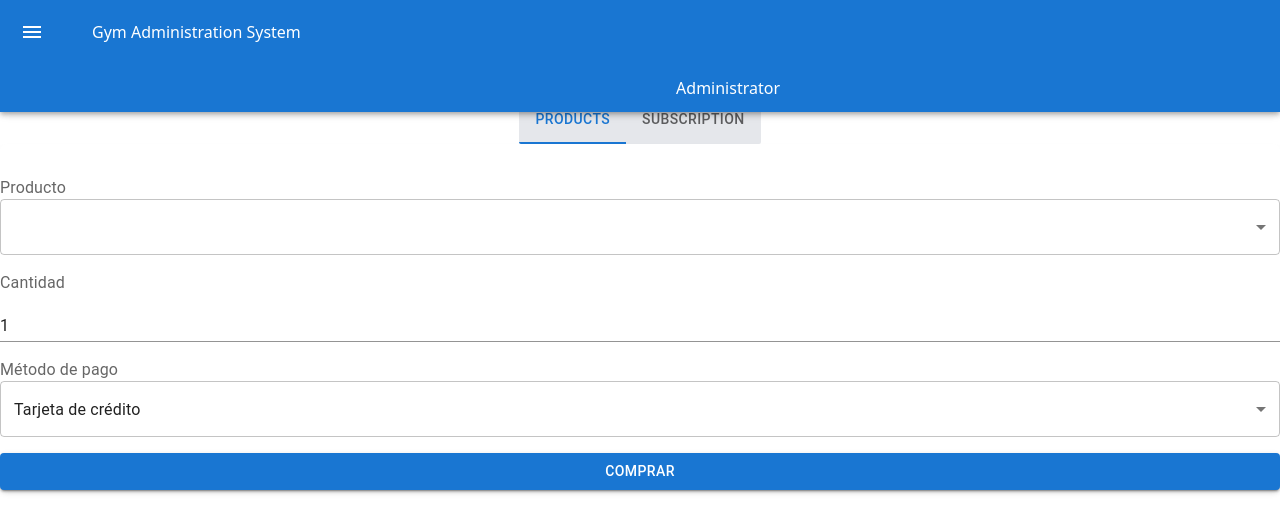
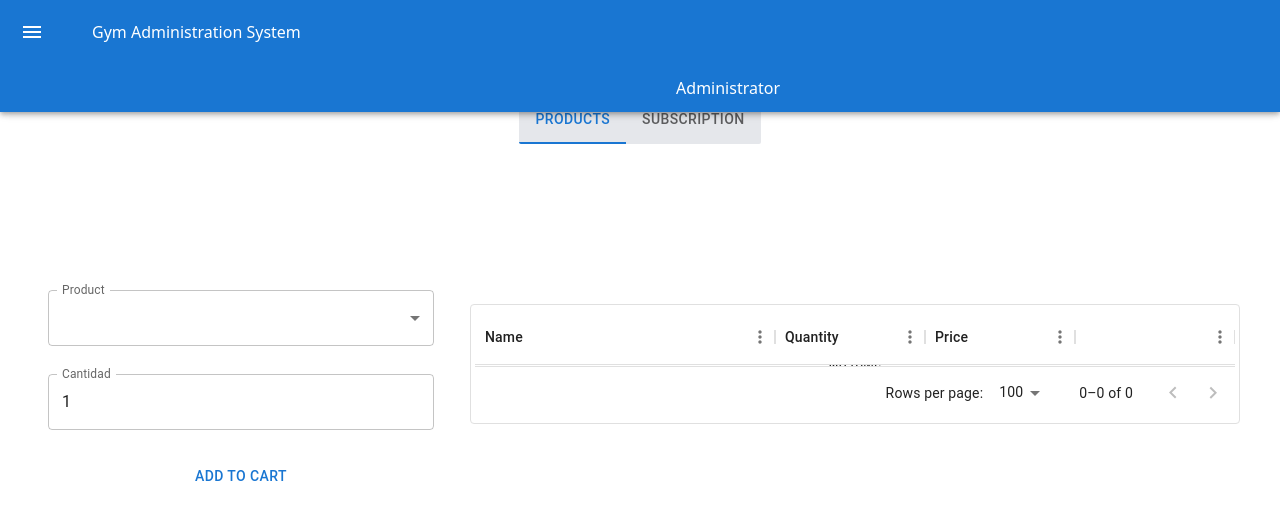
Before and after one commit to miguel-resource/gym-administration, a Next.js app: page /pos in a window 1280 px wide. Shown: the top 532 px of the page. Built offline with nearby package versions, Linux system fonts and the light colour scheme.

Commit message:
[ADD] pos section

```diff
--- a/components/common/TableData.tsx
+++ b/components/common/TableData.tsx
@@ -1,25 +1,29 @@
 import { Box, Modal } from "@mui/material";
 import { DataGrid } from "@mui/x-data-grid";
+import { useEffect } from "react";
+import { useCart } from "react-use-cart";
 
 type Props = {
   columns: any[];
-  rows: any[];
+  rows?: any[];
   openModal: boolean;
   setOpenModal: (open: boolean) => void;
 };
 
 const TableData = ({ columns, rows, openModal, setOpenModal }: Props) => {
+  const { items } = useCart();
+
   return (
     <section className="mx-auto mt-20 space-x-4 mb-24">
       <DataGrid
         onCellEditStop={(e) => console.log(e)}
         columns={columns}
-        rows={rows}
-        loading={rows.length === 0}
+        rows={rows ? rows : items}
         sx={{
           maxHeight: "80vh",
           display: "flex",
           justifyContent: "center",
+
         }}
         className="p-1"
       />
@@ -56,7 +60,7 @@ const TableData = ({ columns, rows, openModal, setOpenModal }: Props) => {
           >
             Are you sure you want to delete this{" "}
             <span className="text-red-500 font-bold">
-              {rows[0]?.name ? rows[0].name : rows[0]?.customer}
+            {rows ? rows[0].name : "product"  }
             </span>
             ?
           </p>
--- a/components/pos/ProductsForm.tsx
+++ b/components/pos/ProductsForm.tsx
@@ -1,22 +1,50 @@
 import React, { useState, useEffect } from "react";
 import {
-  Box,
   Button,
   FormControl,
   FormLabel,
   Input,
+  InputLabel,
+  MenuItem,
   Select,
+  TextField,
 } from "@mui/material";
+import { useForm } from "react-hook-form";
+import handler from '../../pages/api/hello';
+import { useCart } from "react-use-cart";
 
 type Props = {
   products: any[];
-  onSubmit: (data: any) => void;
+  // onSubmit: any;
 };
 
-const ProductForm = ({ products, onSubmit }: Props) => {
+const ProductForm = ({ products }: Props) => {
+  const { addItem } = useCart();
   const [product, setProduct] = useState("");
   const [quantity, setQuantity] = useState(1);
   const [paymentMethod, setPaymentMethod] = useState("Tarjeta de crédito");
+  const {
+    handleSubmit,
+    register,
+    formState: { errors },
+  } = useForm({});
+
+  const onSubmit = (data: any) => {
+
+    const id = Math.floor(Math.random() * 10000) + 1;
+    // change id to string
+    const idString = id.toString();
+    const { product, quantity, name } = data;
+    const item = {
+      id: idString,
+      name,
+      product,
+      quantity,
+      price: 0,
+    };
+    console.log(item);
+    addItem(item);
+  }
 
   useEffect(() => {
     if (products) {
@@ -24,58 +52,54 @@ const ProductForm = ({ products, onSubmit }: Props) => {
     }
   }, [products]);
 
-  const handleSubmit = (e: React.SyntheticEvent) => {
-    e.preventDefault();
-    onSubmit({ product, quantity, paymentMethod });
-  };
-
   return (
-    <Box
-      component="form"
-      sx={{
-        display: "flex",
-        flexDirection: "column",
-        gap: 2,
-      }}
-      onSubmit={handleSubmit}
-      mt={4}
+    <form
+      className="flex flex-col gap-7 p-2 mt-10 w-full"
+      onSubmit={handleSubmit(onSubmit)}
     >
-      <FormControl>
-        <FormLabel>Producto</FormLabel>
-        <Select value={product} onChange={(e) => setProduct(e.target.value)}>
+      <FormControl
+        sx={{
+          width: "100%",
+        }}
+      >
+        <InputLabel id="product">Product </InputLabel>
+        <Select
+          id="product"
+          labelId="product"
+          label="Product"
+          {...register("product", { required: true })}
+          value={product}
+          onChange={(e) => setProduct(e.target.value)}
+        >
           {products.map((product) => (
-            <option key={product.id} value={product.id}>
+            <MenuItem key={product.id} value={product.id}>
               {product.name}
-            </option>
+            </MenuItem>
           ))}
         </Select>
+        <span>
+          {errors && errors.product && "Debe seleccionar un producto"}
+        </span>
       </FormControl>
 
       <FormControl>
-        <FormLabel>Cantidad</FormLabel>
-        <Input
+        <TextField
           type="number"
           value={quantity}
+          defaultValue={0}
+          {...register("quantity", { required: true, min: 1 })}
+          minRows={1}
+          label="Cantidad"
           onChange={(e) => setQuantity(e.target.value as any)}
         />
+        <span>
+          {errors && errors.quantity && "Debe seleccionar una cantidad"}
+        </span>
       </FormControl>
 
-      <FormControl>
-        <FormLabel>Método de pago</FormLabel>
-        <Select
-          value={paymentMethod}
-          onChange={(e) => setPaymentMethod(e.target.value)}
-        >
-          <option value="Tarjeta de crédito">Tarjeta de crédito</option>
-          <option value="Tarjeta de débito">Tarjeta de débito</option>
-          <option value="Efectivo">Efectivo</option>
-        </Select>
-      </FormControl>
 
-      <Button variant="contained" color="primary" onClick={handleSubmit}>
-        Comprar
-      </Button>
-    </Box>
+      <Button type="submit">Add to cart</Button>
+    </form>
   );
 };
 
--- /dev/null
+++ b/components/pos/TablePurchase.tsx
@@ -0,0 +1,9 @@
+import { DataGrid } from "@mui/x-data-grid";
+
+const TablePurchase = () => {
+  return (
+    <DataGrid></DataGrid>
+    );
+};
+
+export default TablePurchase;
--- a/package.json
+++ b/package.json
@@ -19,10 +19,12 @@
     "eslint-config-next": "^13.5.5",
     "faker": "^6.6.6",
     "next": "13.5.5",
-    "tailwindcss": "^3",
     "react": "^18",
     "react-chartjs-2": "^5.2.0",
-    "react-dom": "^18"
+    "react-dom": "^18",
+    "react-hook-form": "^7.47.0",
+    "react-use-cart": "^1.13.0",
+    "tailwindcss": "^3"
   },
   "devDependencies": {
     "@faker-js/faker": "^8.2.0",
--- a/pages/pos/index.tsx
+++ b/pages/pos/index.tsx
@@ -1,35 +1,92 @@
 import CommonLayout from "@/components/common/CommonLayout";
-import ProductForm from "@/components/pos/ProductsForm";
+import TableData from "@/components/common/TableData";
 import Tabs from "@/components/pos/Tabs";
-import { useState } from "react";
+import { faker } from "@faker-js/faker";
+import { Chip, IconButton } from "@mui/material";
+import { GridColDef } from "@mui/x-data-grid";
+import { lazy, useEffect, useState } from "react";
+import { CartProvider, useCart } from "react-use-cart";
+import DeleteIcon from "@mui/icons-material/Delete";
+
+const ProductForm = lazy(() => import("@/components/pos/ProductsForm"));
 
 const POS = () => {
   const [value, setValue] = useState(0);
+  const {  items } = useCart();
+  const [products, setProducts] = useState([] as any[]);
+  const [openModal, setOpenModal] = useState<boolean>(false);
+  const columns: GridColDef[] = [
+    { field: "name", headerName: "Name", width: 300 },
+    {
+      field: "quantity",
+      headerName: "Quantity",
+      width: 150,
+    },
+    {
+      field: "price",
+      headerName: "Price",
+      width: 150,
+    },
+
+    {
+      field: "action",
+      headerName: "",
+      sortable: false,
+      width: 160,
+      renderCell: () => (
+        <>
+          <IconButton
+            onClick={() => {
+              setOpenModal(true);
+            }}
+          >
+            <DeleteIcon className="text-red-500" />
+          </IconButton>
+        </>
+      ),
+    },
+  ];
+
+  const generateData = () => {
+    return {
+      id: faker.datatype.uuid(),
+      name: faker.commerce.productName(),
+      price: faker.commerce.price(),
+      quantity: faker.datatype.number(),
+      total: faker.commerce.price(),
+    };
+  };
+
+  useEffect(() => {
+    const products = faker.helpers.multiple(generateData, {
+      count: 20,
+    });
+    setProducts(products);
+  }, []);
 
   return (
     <CommonLayout>
+      <CartProvider>
         <div className="flex flex-col items-center justify-center w-full h-full mt-24">
           <Tabs value={value} setValue={setValue} />
+          <div className="w-full h-full bg-white rounded-md ">
+            {value === 0 && (
+              <div className="flex flex-row items-center justify-center gap-7 p-10 mt-10 ">
+                <ProductForm products={products} />
+                <TableData
+                  columns={columns}
 
-        <div className="w-full h-full bg-white rounded-md shadow-md">
-          {value === 0 && (
-            <ProductForm
-              products={[{
-                id: 1,
-                name: "Test",
-                price: 100,
-                quantity: 1,
-                total: 100,
-              }]}
-
-              onSubmit={function (data: any): void {
+                  openModal={false}
+                  setOpenModal={function (open: boolean): void {
                     throw new Error("Function not implemented.");
                   }}
                 />
+              </div>
             )}
             {/* {value === 1 && <Subscription />} */}
           </div>
         </div>
+      </CartProvider>
     </CommonLayout>
   );
 };
```
Also changed, not shown: 2 other files (tests, documents, lock files or other folders). Lines whose indentation alone changed are shown as unchanged.
